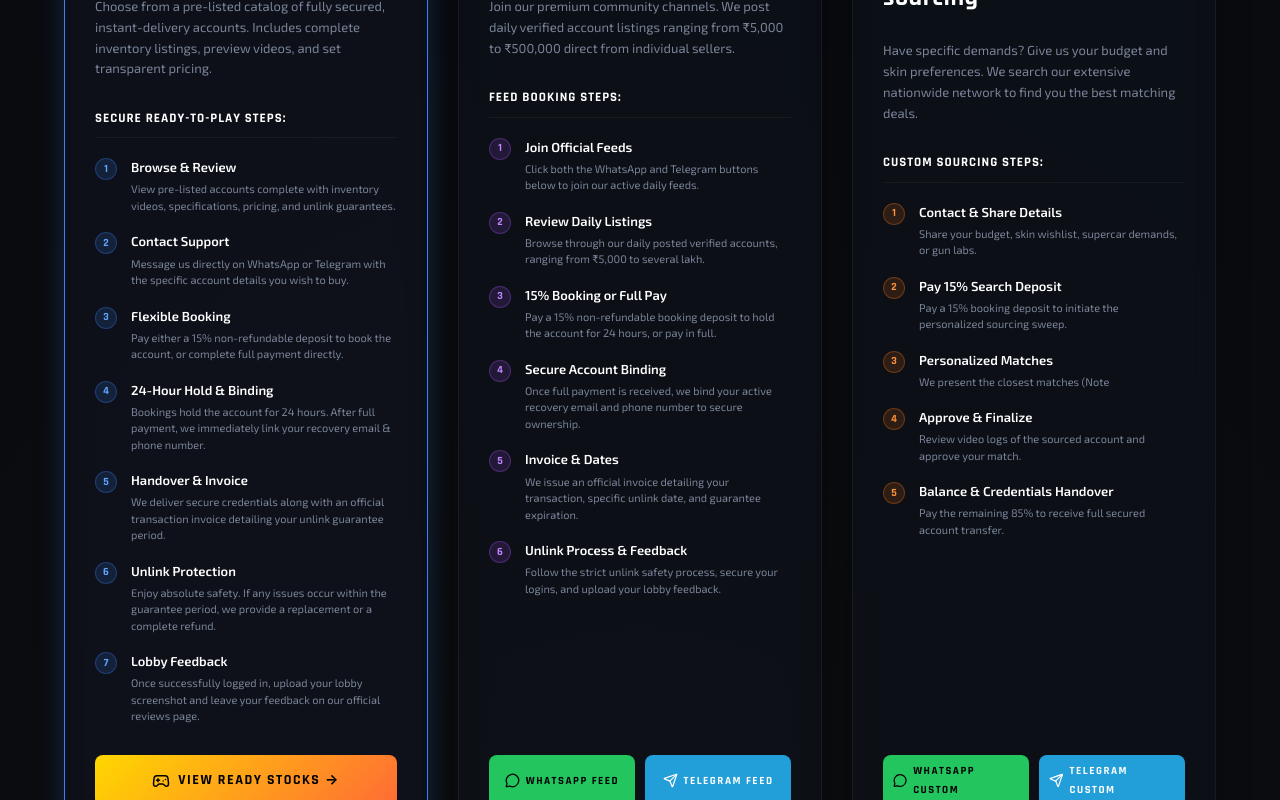
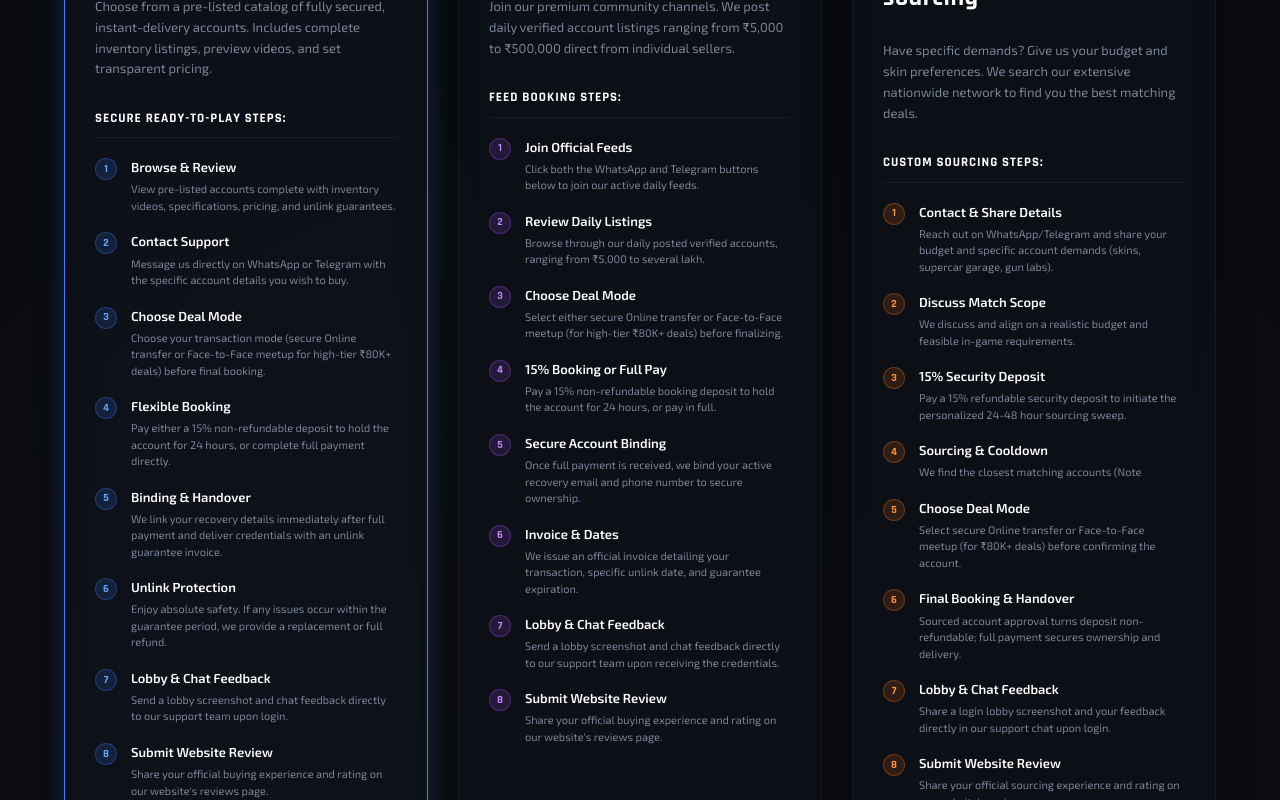
Before and after one commit to maddymathesh/Maddybgmistore, a React (Vite) app: page /buy in a window 1280 px wide. Shown: the part 1540-2340 px from the top of the page. Built offline with nearby package versions, Linux system fonts and the light colour scheme; no server answers; the database is empty.

Commit message:
feat(buy): finalize customized sourcing steps and integrate deal mode options & website reviews across all three paths

```diff
--- a/src/pages/Buy.jsx
+++ b/src/pages/Buy.jsx
@@ -256,11 +256,12 @@ export default function Buy() {
                   {[
                     "Browse & Review: View pre-listed accounts complete with inventory videos, specifications, pricing, and unlink guarantees.",
                     "Contact Support: Message us directly on WhatsApp or Telegram with the specific account details you wish to buy.",
-                    "Flexible Booking: Pay either a 15% non-refundable deposit to book the account, or complete full payment directly.",
-                    "24-Hour Hold & Binding: Bookings hold the account for 24 hours. After full payment, we immediately link your recovery email & phone number.",
-                    "Handover & Invoice: We deliver secure credentials along with an official transaction invoice detailing your unlink guarantee period.",
-                    "Unlink Protection: Enjoy absolute safety. If any issues occur within the guarantee period, we provide a replacement or a complete refund.",
-                    "Lobby Feedback: Once successfully logged in, upload your lobby screenshot and leave your feedback on our official reviews page."
+                    "Choose Deal Mode: Choose your transaction mode (secure Online transfer or Face-to-Face meetup for high-tier ₹80K+ deals) before final booking.",
+                    "Flexible Booking: Pay either a 15% non-refundable deposit to hold the account for 24 hours, or complete full payment directly.",
+                    "Binding & Handover: We link your recovery details immediately after full payment and deliver credentials with an unlink guarantee invoice.",
+                    "Unlink Protection: Enjoy absolute safety. If any issues occur within the guarantee period, we provide a replacement or full refund.",
+                    "Lobby & Chat Feedback: Send a lobby screenshot and chat feedback directly to our support team upon login.",
+                    "Submit Website Review: Share your official buying experience and rating on our website's reviews page."
                   ].map((step, idx) => {
                     const [title, body] = step.split(":");
                     return (
@@ -304,10 +305,12 @@ export default function Buy() {
                   {[
                     "Join Official Feeds: Click both the WhatsApp and Telegram buttons below to join our active daily feeds.",
                     "Review Daily Listings: Browse through our daily posted verified accounts, ranging from ₹5,000 to several lakh.",
+                    "Choose Deal Mode: Select either secure Online transfer or Face-to-Face meetup (for high-tier ₹80K+ deals) before finalizing.",
                     "15% Booking or Full Pay: Pay a 15% non-refundable booking deposit to hold the account for 24 hours, or pay in full.",
                     "Secure Account Binding: Once full payment is received, we bind your active recovery email and phone number to secure ownership.",
                     "Invoice & Dates: We issue an official invoice detailing your transaction, specific unlink date, and guarantee expiration.",
-                    "Unlink Process & Feedback: Follow the strict unlink safety process, secure your logins, and upload your lobby feedback."
+                    "Lobby & Chat Feedback: Send a lobby screenshot and chat feedback directly to our support team upon receiving the credentials.",
+                    "Submit Website Review: Share your official buying experience and rating on our website's reviews page."
                   ].map((step, idx) => {
                     const [title, body] = step.split(":");
                     return (
@@ -352,11 +355,14 @@ export default function Buy() {
                 <h4 className="steps-heading">Custom Sourcing Steps:</h4>
                 <ul className="steps-list-custom">
                   {[
-                    "Contact & Share Details: Share your budget, skin wishlist, supercar demands, or gun labs.",
-                    "Pay 15% Search Deposit: Pay a 15% booking deposit to initiate the personalized sourcing sweep.",
-                    "Personalized Matches: We present the closest matches (Note: exact 100% factory match cannot be guaranteed).",
-                    "Approve & Finalize: Review video logs of the sourced account and approve your match.",
-                    "Balance & Credentials Handover: Pay the remaining 85% to receive full secured account transfer."
+                    "Contact & Share Details: Reach out on WhatsApp/Telegram and share your budget and specific account demands (skins, supercar garage, gun labs).",
+                    "Discuss Match Scope: We discuss and align on a realistic budget and feasible in-game requirements.",
+                    "15% Security Deposit: Pay a 15% refundable security deposit to initiate the personalized 24-48 hour sourcing sweep.",
+                    "Sourcing & Cooldown: We find the closest matching accounts (Note: exact 100% factory match cannot be guaranteed; full refund if no match).",
+                    "Choose Deal Mode: Select secure Online transfer or Face-to-Face meetup (for ₹80K+ deals) before confirming the account.",
+                    "Final Booking & Handover: Sourced account approval turns deposit non-refundable; full payment secures ownership and delivery.",
+                    "Lobby & Chat Feedback: Share a login lobby screenshot and your feedback directly in our support chat upon login.",
+                    "Submit Website Review: Share your official sourcing experience and rating on our website's reviews page."
                   ].map((step, idx) => {
                     const [title, body] = step.split(":");
                     return (
```
